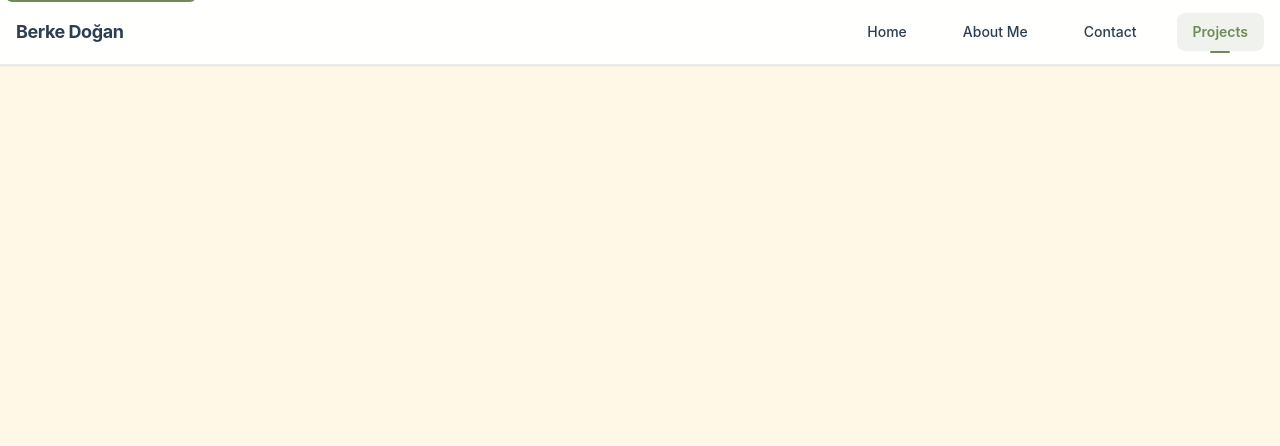
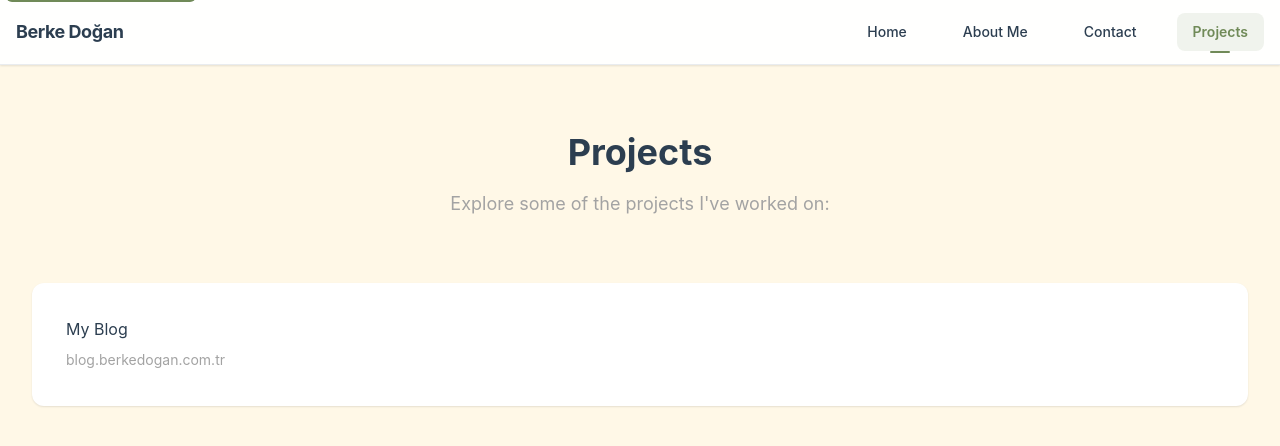
Before and after one commit to 1xKroMx/berkedogan.com.tr, a Vue app in the folder berkedogan/: page /projects in a window 1280 px wide. Shown: the top 446 px of the page. Built offline with nearby package versions, Linux system fonts and the light colour scheme.

Commit message:
Projeler sayfası eklendi ve yönlendirme ayarlandı.

```diff
--- a/berkedogan/src/router/index.ts
+++ b/berkedogan/src/router/index.ts
@@ -37,6 +37,14 @@ const router = createRouter({
         title: 'Contact — Berke Doğan',
         description:
           'Get in touch with Berke Doğan for freelance work, collaborations, or general inquiries. Usually replies within 24 hours.'
+      }
+    },
+    {
+      path: '/projects',
+      name: 'projects',
+      component: () => import('@/views/ProjectsView.vue'),
+      meta: {
+        title: 'Projects — Berke Doğan',
       }
     },
     {
--- /dev/null
+++ b/berkedogan/src/views/ProjectsView.vue
@@ -0,0 +1,86 @@
+<template>
+    <main class="projects-page">
+     <header class="page-header">
+        <h1 class="page-title">Projects</h1>
+        <p class="page-subtitle">Explore some of the projects I've worked on:</p>
+     </header>
+
+        <section>
+          <a
+            v-for="project in projects"
+            :key="project.id"
+            class="project mb-4"
+            :href="project.link"
+            target="_blank"
+            rel="noopener noreferrer"
+          >
+            <div>{{ project.name }}</div>
+            <div class="description">blog.berkedogan.com.tr</div>
+          </a>
+        </section>
+    </main>
+</template>
+<script setup lang="ts">
+import { ref } from 'vue';
+
+interface Project {
+  id: number;
+  link: string;
+  name: string;
+}
+
+const projects = ref<Project[]>([
+  { id: 1, link: 'https://blog.berkedogan.com.tr', name: 'My Blog' },
+]);
+</script>
+<style scoped>
+.projects-page {
+  min-height: 100vh;
+  padding: var(--spacing-xl) 0;
+}
+.page-header {
+  text-align: center;
+  margin-bottom: var(--spacing-3xl);
+}
+
+.page-title {
+  font-size: var(--font-size-4xl);
+  font-weight: 700;
+  color: var(--color-text-primary);
+  margin-top: 1.2rem;
+  margin-bottom: var(--spacing-md);
+}
+
+.page-subtitle {
+  font-size: var(--font-size-lg);
+  color: var(--color-text-secondary);
+  max-width: 600px;
+  margin: 0 auto;
+}
+
+
+.project {
+  text-decoration: none;
+  display: flex;
+  flex-direction: column;
+  align-items: flex-start;
+  gap: 0.4rem;
+  background: var(--color-surface);
+  border-radius: var(--border-radius-lg);
+  padding: var(--spacing-xl);
+  text-decoration: none;
+  color: inherit;
+  box-shadow: var(--shadow-sm);
+  transition: all var(--transition-base);
+  border: 2px solid transparent;
+}
+.project:hover {
+  transform: translateY(-4px);
+  box-shadow: var(--shadow-lg);
+}
+
+.description {
+  color: var(--color-text-secondary);
+  font-size: var(--font-size-sm);
+}
+</style>
```
